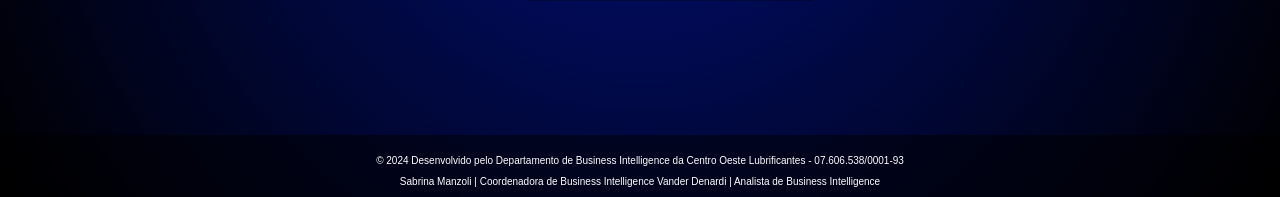
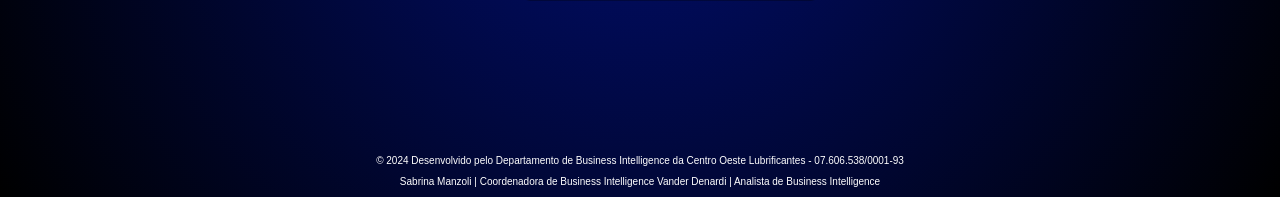
Before and after one commit to eduardocardoso07/bi, a Django app: page / in a window 1280 px wide. Shown: the part 603-800 px from the top of the page. Run offline with Django 5.2, Linux system fonts and the light colour scheme; some libraries are stand-ins or nearby versions.

Commit message:
Ajuste pagina de login

```diff
--- a/sistem/templates/login.html
+++ b/sistem/templates/login.html
@@ -33,7 +33,7 @@
 
         .logo-container img {
             max-width: 300px; /* Responsividade para a logo */
-            width: 100%;
+            width: 150%;
             height: auto;
         }
 
@@ -95,7 +95,7 @@
             bottom: 0;
             width: 100%;
             text-align: center;
-            background-color: rgba(0, 0, 0, 0.5);
+            background-color: rgba(0, 0, 0, 0);
             padding: 10px 0;
             font-size: 10px;
         }
```
